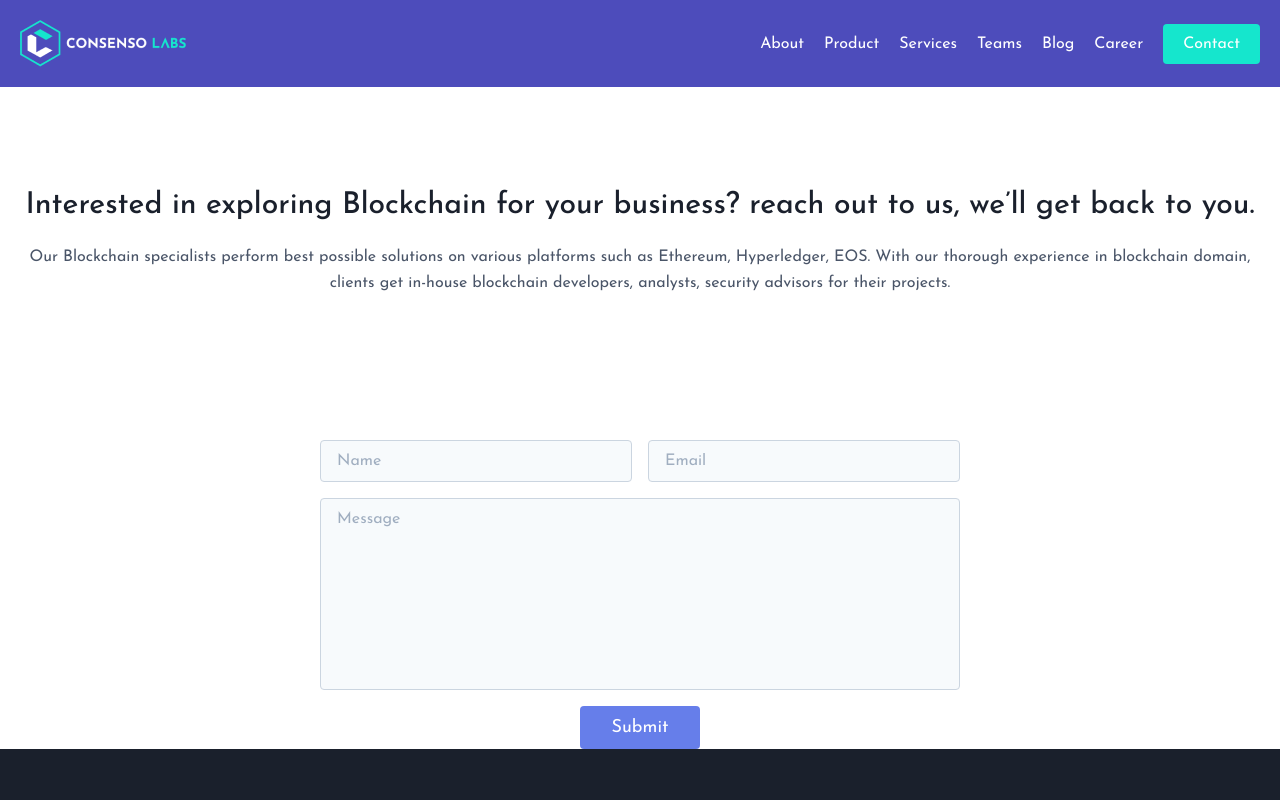
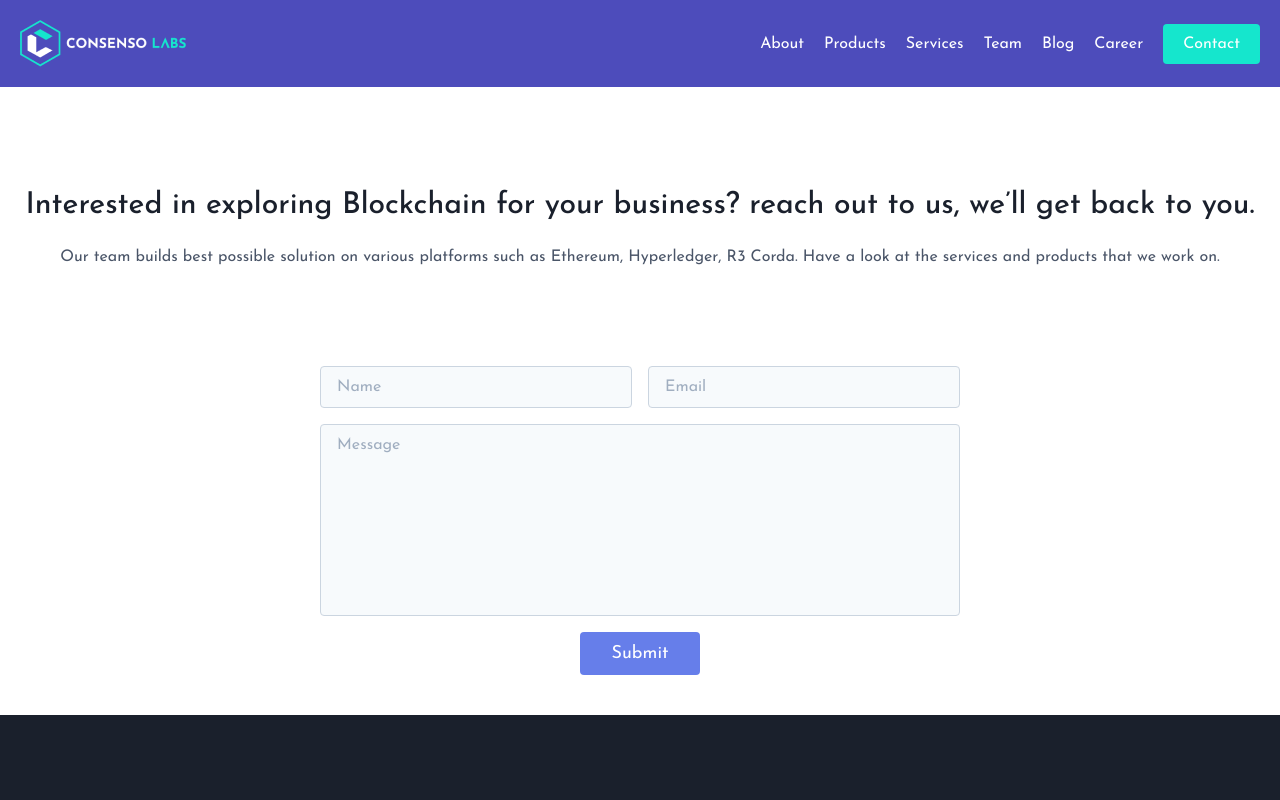
Before and after one commit to consensolabs/website, a React (Create React App) app: page /contact in a window 1280 px wide. Shown: the top 800 px of the page. Built offline with nearby package versions, Linux system fonts and the light colour scheme.

Commit message:
adds contact form and minor fixes

```diff
--- a/src/components/About/AboutDescription.js
+++ b/src/components/About/AboutDescription.js
@@ -6,7 +6,7 @@ const AboutDescription = () => {
       <div className='container mx-auto flex px-5 py-24 md:flex-row flex-col items-center'>
         <div className='lg:flex-grow md:w-1/2 lg:pr-24 md:pr-16 flex flex-col md:items-start md:text-left mb-16 md:mb-0 items-center text-center'>
           <h1 className='title-font sm:text-4xl text-3xl mb-4 font-medium text-gray-900'>
-            Leader in Blockchain Development and Solutions
+            Building the Right Blockchain Solutions
             {/* <br className='hidden lg:inline-block'>readymade gluten /></br> */}
           </h1>
           <p className='mb-8 leading-relaxed'>
--- a/src/components/About/Cta.js
+++ b/src/components/About/Cta.js
@@ -1,4 +1,5 @@
 import React from 'react';
+import { HashLink as Link } from 'react-router-hash-link';
 
 const Cta = () => {
   return (
@@ -8,9 +9,12 @@ const Cta = () => {
           <h1 className='flex-grow sm:pr-16 text-2xl font-medium title-font text-gray-900'>
             Interested in exploring Blockchain for your business?
           </h1>
+          <Link
+           to="/contact">
           <button className='flex-shrink-0 text-white bg-indigo-500 border-0 py-2 px-8 focus:outline-none hover:bg-indigo-600 rounded text-lg mt-10 sm:mt-0'>
             Get Started
           </button>
+          </Link>
         </div>
       </div>
     </section>
--- a/src/components/Contact/Contact.js
+++ b/src/components/Contact/Contact.js
@@ -1,29 +1,59 @@
-import React from 'react';
+import React, { useState } from 'react';
 
 const ContactForm = () => {
+
+  const [ status, setStatus ] = useState('');
+
+  function submitForm(e) {
+    e.preventDefault();
+    const form = e.target;
+    const data = new FormData(form);
+    const xhr = new XMLHttpRequest();
+    xhr.open(form.method, form.action);
+    xhr.setRequestHeader('Accept', 'application/json');
+    xhr.onreadystatechange = () => {
+      if (xhr.readyState !== XMLHttpRequest.DONE) return;
+      if (xhr.status === 200) {
+        form.reset();
+        setStatus('SUCCESS');
+      } else {
+        setStatus('ERROR');
+      }
+    };
+    xhr.send(data);
+  }
+
   return (
     <section className='text-gray-700 body-font relative'>
       <div className='container px-5 py-24 mx-auto'>
-        <div className='flex flex-col text-center w-full mb-12'>
+        <div className='flex flex-col text-center w-full'>
           <h1 className='sm:text-3xl text-2xl font-medium title-font mb-4 text-gray-900'>
             Interested in exploring Blockchain for your business? reach out to
             us, we’ll get back to you.
           </h1>
           <p className='lg:w-3/3 mx-auto leading-relaxed text-base'>
-            Our Blockchain specialists perform best possible solutions on
-            various platforms such as Ethereum, Hyperledger, EOS. With our
-            thorough experience in blockchain domain, clients get in-house
-            blockchain developers, analysts, security advisors for their
-            projects.
+            Our team builds best possible solution on
+            various platforms such as Ethereum, Hyperledger, R3 Corda. Have a look at the services and products that we work on.
+
           </p>
         </div>
       </div>
-      <div className='lg:w-1/2 md:w-2/3 mx-auto'>
-        <div className='flex flex-wrap -m-2'>
+      <div className='lg:w-1/2 md:w-2/3 mx-auto mb-10'>
+      {status === 'SUCCESS' ?
+                    <p className='text-primary-yellow'>
+                      Thank you for getting in touch. We will get back to you soon.
+                    </p> :
+        <form
+                className='flex flex-wrap -m-2  '
+                onSubmit={submitForm}
+                action='https://formspree.io/xbjzvrkq'
+                method='POST'
+              >
           <div className='p-2 w-1/2'>
             <input
               className='w-full bg-gray-100 rounded border border-gray-400 focus:outline-none focus:border-indigo-500 text-base px-4 py-2'
               placeholder='Name'
+              name='name'
               type='text'
             />
           </div>
@@ -31,6 +61,7 @@ const ContactForm = () => {
             <input
               className='w-full bg-gray-100 rounded border border-gray-400 focus:outline-none focus:border-indigo-500 text-base px-4 py-2'
               placeholder='Email'
+              name='email'
               type='email'
             />
           </div>
@@ -38,17 +69,27 @@ const ContactForm = () => {
             <textarea
               className='w-full bg-gray-100 rounded border border-gray-400 focus:outline-none h-48 focus:border-indigo-500 text-base px-4 py-2 resize-none block'
               placeholder='Message'
+              name='message'
             ></textarea>
           </div>
           <div className='p-2 w-full'>
-            <button className='flex mx-auto text-white bg-indigo-500 border-0 py-2 px-8 focus:outline-none hover:bg-indigo-600 rounded text-lg'>
-              Submit
-            </button>
-          </div>
-        </div>
+                    <button className='flex mx-auto text-white bg-indigo-500 border-0 py-2 px-8 focus:outline-none hover:bg-indigo-600 rounded text-lg'>
+                      Submit
+                    </button>
+
+                </div>
+                {status === 'ERROR' && (
+              <p className='text-primary-yellow'>
+                Ooops! There was an error.
+              </p>
+)}
+          </form>
+      }
       </div>
     </section>
   );
 };
 
+
+
 export default ContactForm;
--- a/src/components/Header.js
+++ b/src/components/Header.js
@@ -30,7 +30,7 @@ function Header() {
                 smooth={true}
                 offset={-70}
                 duration={500}>
-              Product
+              Products
             </Link>
             <Link
                 to='/#services'
@@ -43,7 +43,7 @@ function Header() {
               Services
             </Link>
             <Link to='/team' className='mr-5 hover:text-gray-900'>
-              Teams
+              Team
             </Link>
             <a href='https://medium.com/conensolabs' target='_blank' className='mr-5 hover:text-gray-900'>
               Blog
--- a/src/components/Teams/Members.js
+++ b/src/components/Teams/Members.js
@@ -12,16 +12,16 @@ const Members = () => {
             The real building blocks
           </h1>
         </div>
-        <div className='flex flex-wrap -m-4'>
+        <div className='flex flex-wrap -m-4 items-center object-center'>
           {members.map((emp) => (
             <div className='p-4 lg:w-1/5 md:w-1/2'>
-              <div className='h-full flex flex-col items-center text-center'>
+              <div className='h-full w-48 flex flex-col items-center text-center'>
                 <img
                   alt='team'
-                  className='flex-shrink-0 rounded-lg w-full h-56 object-cover object-center mb-4'
+                  className='flex-shrink-0 rounded-lg h-56 object-cover object-center mb-4'
                   src={emp.image}
                 />
-                <div className='w-full'>
+                <div>
                   <h2 className='title-font font-medium text-lg text-gray-900'>
                     {emp.name}
                   </h2>
```
